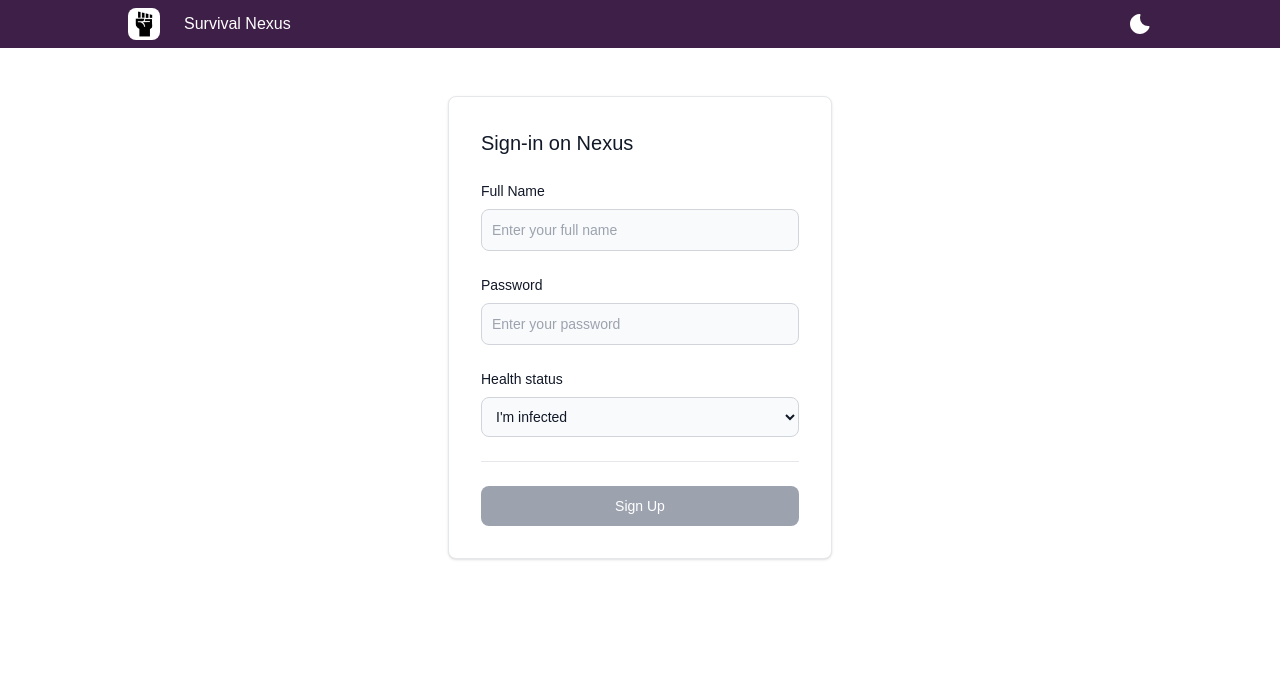
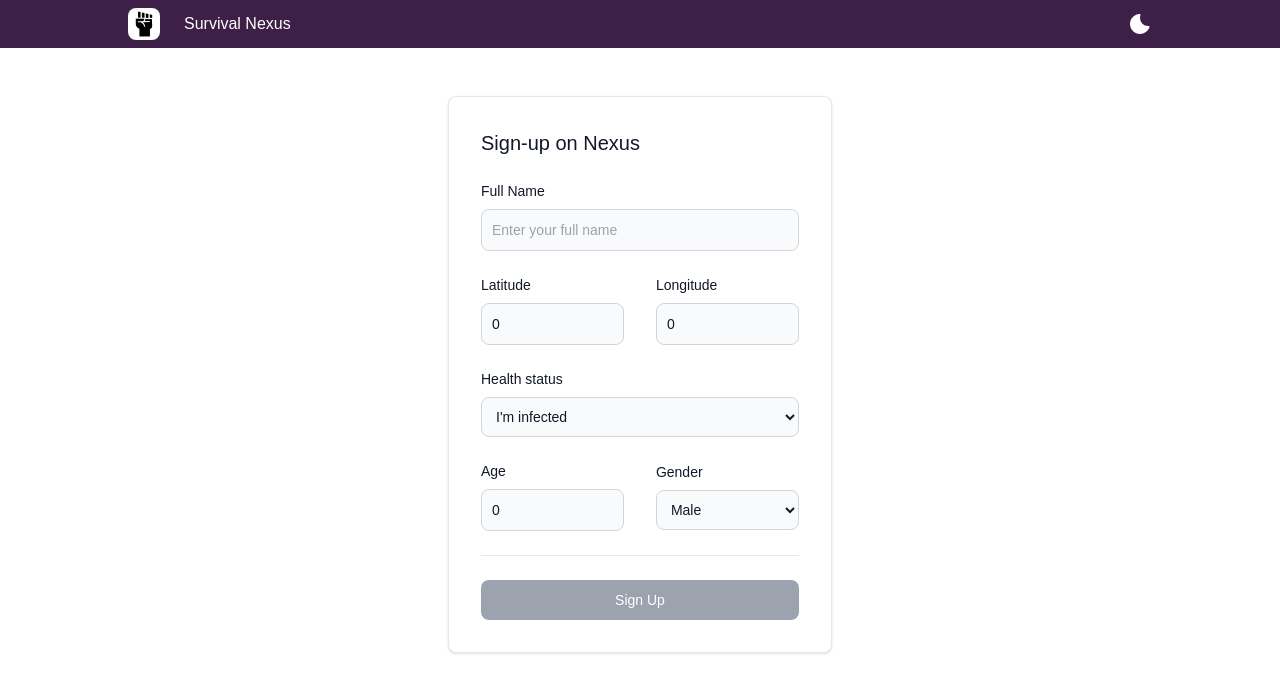
Before and after one commit to nicolaslima321/nexus, a Next.js app in the folder frontend/: page /signup in a window 1280 px wide. Shown: the top 692 px of the page. Built offline with nearby package versions, Linux system fonts and the light colour scheme; what @mui/material-nextjs would draw is missing.

Commit message:
feat: improved login and signup pages

```diff
--- /dev/null
+++ b/frontend/src/apis/survivor-api.ts
@@ -0,0 +1,8 @@
+"use server";
+
+import { ISurvivor } from "~/interfaces";
+import HttpService from "~/services/HttpService";
+
+export async function createSurvivor(data: ISurvivor) {
+  return await HttpService.post('/survivors', data);
+};
--- a/frontend/src/app/login/page.tsx
+++ b/frontend/src/app/login/page.tsx
@@ -1,18 +1,49 @@
 "use client";
 
 import Link from "next/link";
+import { useRouter } from "next/navigation";
 import { useState } from "react";
 import Button from "~/components/common/Button";
 import Card from "~/components/common/Card";
 import TextInput from "~/components/common/TextInput";
+import { useNotification } from "~/contexts/NotificationContext";
 
 export default function LoginPage() {
+  const { notify } = useNotification();
+
+  const router = useRouter();
+
   const [login, setLogin] = useState('');
   const [password, setPassword] = useState('');
+  const [isLoading, setIsLoading] = useState(false);
 
-  const handleLogin = () => {
-    console.log(login);
-    console.log(password);
+  const handleLogin = async () => {
+    setIsLoading(true);
+
+    try {
+      const authResult = await fetch('/api/login', {
+        method: 'POST',
+        headers: {
+          'Content-Type': 'application/json',
+        },
+        body: JSON.stringify({ login, password }),
+      });
+
+      if ([404, 401].includes(authResult.status)) {
+        notify('error', 'Login or password is invalid');
+      } else if (authResult.status === 200) {
+        notify('success', 'You have successfully logged in');
+
+        router.push('/');
+      }
+    } catch (err) {
+      console.error('err');
+      console.error(err);
+
+      notify('error', 'An error occurred while trying to login');
+    }
+
+    setIsLoading(false);
   };
 
   return (
@@ -24,7 +55,7 @@ export default function LoginPage() {
 
             <TextInput
               id="login"
-              name="login"
+              name="Login"
               placeholder="Enter your login"
               value={login}
               onChange={(e) => setLogin(e.target.value)}
@@ -32,7 +63,7 @@ export default function LoginPage() {
 
             <TextInput
               id="password"
-              name="password"
+              name="Password"
               type="password"
               placeholder="Enter your password"
               value={password}
@@ -44,6 +75,7 @@ export default function LoginPage() {
             <Button
               className="w-full"
               text="Sign In"
+              isLoading={isLoading}
               onClick={handleLogin}
               disabled={!login || !password}
             />
--- a/frontend/src/app/signup/page.tsx
+++ b/frontend/src/app/signup/page.tsx
@@ -1,15 +1,46 @@
 "use client";
 
 import { useState } from "react";
+import { createSurvivor } from "~/apis/survivor-api";
 import Button from "~/components/common/Button";
 import Card from "~/components/common/Card";
 import SelectInput from "~/components/common/SelectInput";
 import TextInput from "~/components/common/TextInput";
+import { ISurvivor } from "~/interfaces";
 
 export default function LoginPage() {
-  const [fullName, setFullName] = useState('');
-  const [password, setPassword] = useState('');
-  const [isInfected, setIsInfected] = useState(false);
+  const [survivor, setSurvivor] = useState<ISurvivor>({
+    age: 0,
+    fullName: '',
+    gender: '',
+    isInfected: false,
+    latitude: 0,
+    longitude: 0,
+  });
+
+  const [isCreatingSurvivor, setIsCreatingSurvivor] = useState(false);
+
+  const updateSurvivor = (key: string, value: string | number | boolean) => {
+    setSurvivor({
+      ...survivor,
+      [key]: value,
+    });
+  };
+
+  const genderOptions = [
+    {
+      label: "Male",
+      value: 'male',
+    },
+    {
+      label: "Female",
+      value: 'Female',
+    },
+    {
+      label: "Other",
+      value: 'other',
+    }
+  ];
 
   const statusOptions = [
     {
@@ -22,49 +53,103 @@ export default function LoginPage() {
     },
   ];
 
-  const handleSignup = () => {
-    console.log('signup');
+  const handleSignup = async () => {
+    setIsCreatingSurvivor(true);
+
+    await createSurvivor(survivor);
+
+    setIsCreatingSurvivor(false);
   };
+
+  const hasFilledAllFields = () => {
+    return Object.entries(survivor).some(([key, value]) => {
+      if (key === 'isInfected') {
+        return false;
+      }
+
+      return value == 0 || value === '';
+    });
+  }
 
   return (
     <div className="flex flex-col items-center">
       <Card className="w-10/12 sm:max-w-sm">
         <div className="p-4 sm:p-6 md:p-8">
           <div className="space-y-6">
-            <h5 className="text-xl font-medium text-gray-900 dark:text-white">Sign-in on Nexus</h5>
+            <h5 className="text-xl font-medium text-gray-900 dark:text-white">Sign-up on Nexus</h5>
 
             <TextInput
               id="fullName"
               name="Full Name"
               placeholder="Enter your full name"
-              value={fullName}
-              onChange={(e) => setFullName(e.target.value)}
+              value={survivor.fullName}
+              onChange={(e) => updateSurvivor('fullName', e.target.value)}
             />
 
-            <TextInput
-              id="password"
-              name="Password"
-              type="password"
-              placeholder="Enter your password"
-              value={password}
-              onChange={(e) => setPassword(e.target.value)}
-            />
+            <div className="sm:flex sm:flex-row sm:items-center sm:justify-between">
+              <div className="mb-4 w-full sm:w-[45%] sm:mb-0">
+                <TextInput
+                  id="latitude"
+                  name="Latitude"
+                  placeholder="Current latitude"
+                  type="number"
+                  value={survivor.latitude}
+                  onChange={(e) => updateSurvivor('latitude', e.target.value)}
+                />
+              </div>
+
+              <div className="w-full sm:w-[45%]">
+                <TextInput
+                  id="longitude"
+                  name="Longitude"
+                  placeholder="Current longitude"
+                  type="number"
+                  value={survivor.longitude}
+                  onChange={(e) => updateSurvivor('longitude', e.target.value)}
+                />
+              </div>
+            </div>
 
             <SelectInput
               id="status"
               name="Health status"
               placeholder="Enter your health status"
-              value={isInfected}
+              value={survivor.isInfected}
               options={statusOptions}
-              onChange={(e) => setIsInfected(e.target.value === 'infected')}
+              onChange={(e) => updateSurvivor('isInfected', e.target.value === 'infected')}
             />
+
+            <div className="sm:flex sm:flex-row sm:items-center sm:justify-between">
+              <div className="mb-4  w-full sm:w-[45%] sm:mb-0">
+                <TextInput
+                  id="age"
+                  name="Age"
+                  placeholder="Enter your age"
+                  type="number"
+                  value={survivor.age}
+                  onChange={(e) => updateSurvivor('age', e.target.value)}
+                />
+              </div>
+
+              <div className="w-full sm:w-[45%]">
+                <SelectInput
+                  id="gender"
+                  name="Gender"
+                  placeholder="Enter your gender"
+                  value={survivor.gender}
+                  options={genderOptions}
+                  onChange={(e) => updateSurvivor('gender', e.target.value)}
+                />
+              </div>
+            </div>
 
             <hr className="dark:border-gray-700" />
 
             <Button
               className="w-full"
-              disabled={!fullName || !password}
+              disabled={hasFilledAllFields()}
               text="Sign Up"
+              isLoading={isCreatingSurvivor}
               onClick={handleSignup}
             />
           </div>
--- /dev/null
+++ b/frontend/src/interfaces/index.ts
@@ -0,0 +1 @@
+export type { ISurvivor } from './survivor';
```
Also changed, not shown: frontend/src/interfaces/survivor.ts (added, +8 -0 lines).
